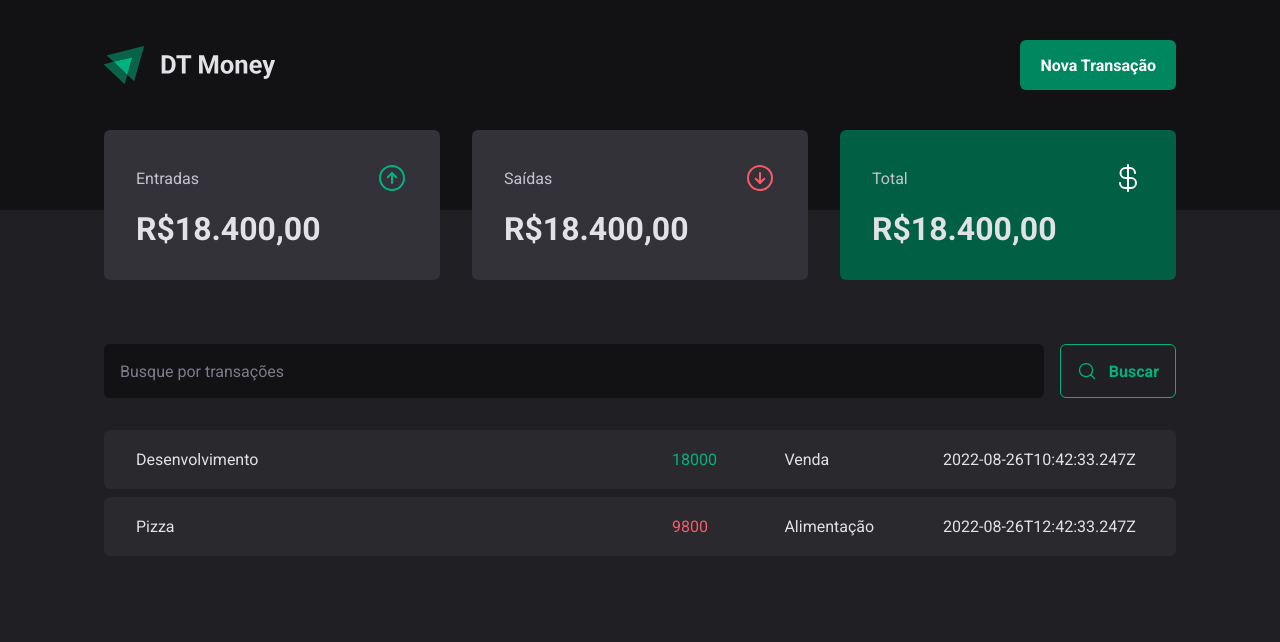
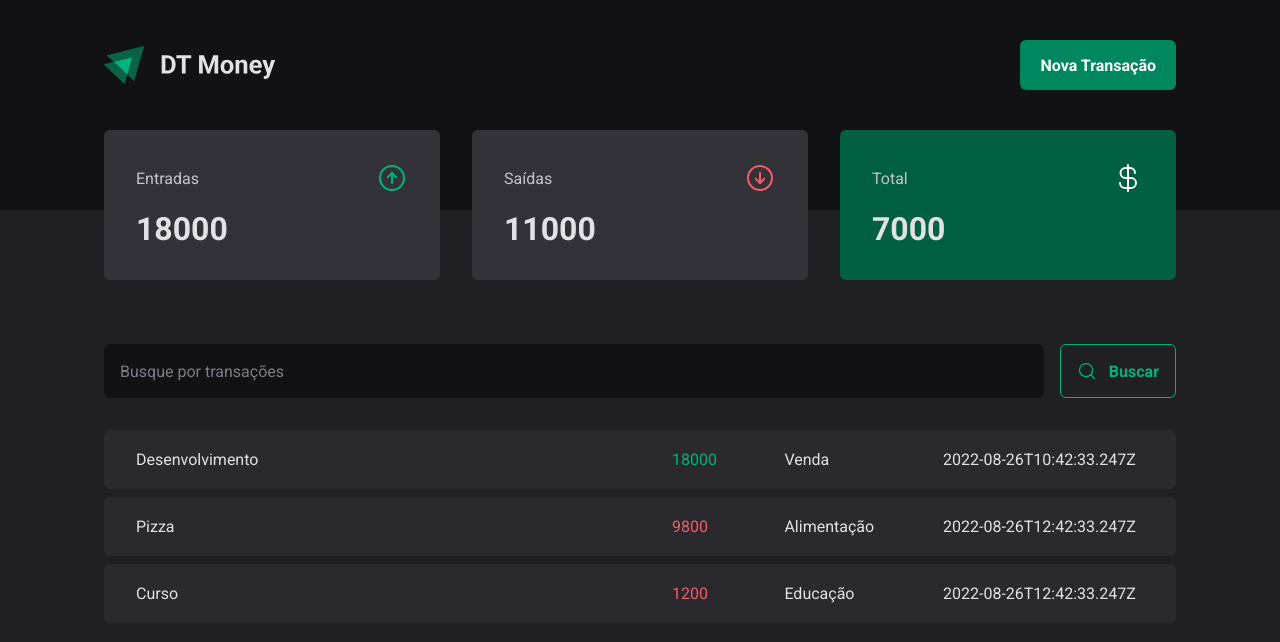
Before and after one commit to geraldobl58/ignite-dt-money, a React (Vite) app: page / in a window 1280 px wide. Shown: the top 642 px of the page. Built offline with nearby package versions, Linux system fonts and the light colour scheme; data requests are answered from the project's data file.

Commit message:
:sparkles: Calculating transaction summary

```diff
--- a/server.json
+++ b/server.json
@@ -15,6 +15,14 @@
       "category": "Alimentação",
       "price": 9800,
       "createdAt": "2022-08-26T12:42:33.247Z"
+    },
+    {
+      "id": 3,
+      "description": "Curso",
+      "type": "outcome",
+      "category": "Educação",
+      "price": 1200,
+      "createdAt": "2022-08-26T12:42:33.247Z"
     }
   ]
 }
--- a/src/components/Summary/index.tsx
+++ b/src/components/Summary/index.tsx
@@ -1,8 +1,33 @@
-import { SummaryCard, SummaryContainer } from './styles'
+import { useContext } from 'react'
 
 import { ArrowCircleDown, ArrowCircleUp, CurrencyDollar } from 'phosphor-react'
 
+import { TransactionContext } from '../../contexts/TransactionsContext'
+
+import { SummaryCard, SummaryContainer } from './styles'
+
 export function Summary() {
+  const { transactions } = useContext(TransactionContext)
+
+  const summary = transactions.reduce(
+    (acc, transaction) => {
+      if (transaction.type === 'income') {
+        acc.income += transaction.price
+        acc.total += transaction.price
+      } else {
+        acc.outcome += transaction.price
+        acc.total -= transaction.price
+      }
+
+      return acc
+    },
+    {
+      income: 0,
+      outcome: 0,
+      total: 0,
+    },
+  )
+
   return (
     <SummaryContainer>
       <SummaryCard>
@@ -11,7 +36,7 @@
           <ArrowCircleUp size={32} color="#00b37e" />
         </header>
 
-        <strong>R$18.400,00</strong>
+        <strong>{summary.income}</strong>
       </SummaryCard>
       <SummaryCard>
         <header>
@@ -19,7 +44,7 @@
           <ArrowCircleDown size={32} color="#f75a68" />
         </header>
 
-        <strong>R$18.400,00</strong>
+        <strong>{summary.outcome}</strong>
       </SummaryCard>
       <SummaryCard variant="green">
         <header>
@@ -27,7 +52,7 @@
           <CurrencyDollar size={32} color="#ffffff" />
         </header>
 
-        <strong>R$18.400,00</strong>
+        <strong>{summary.total}</strong>
       </SummaryCard>
     </SummaryContainer>
   )
```
